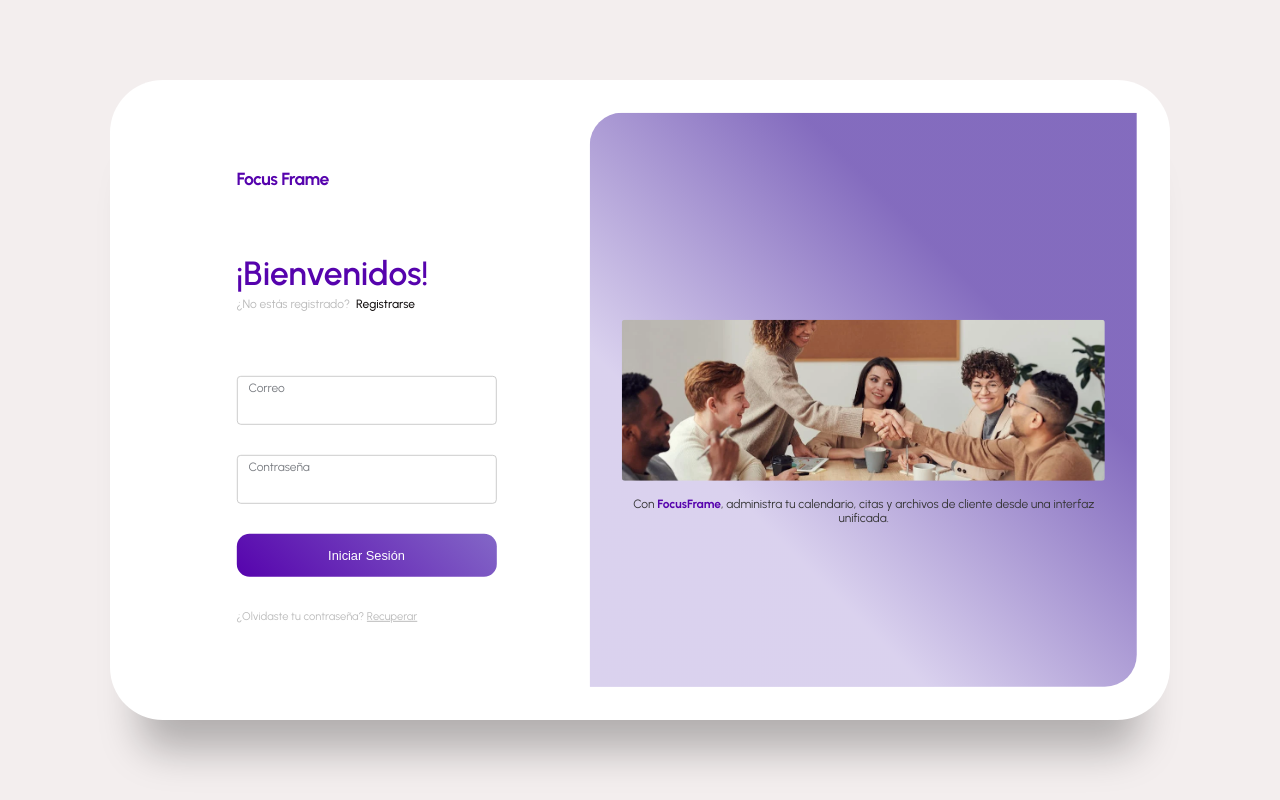
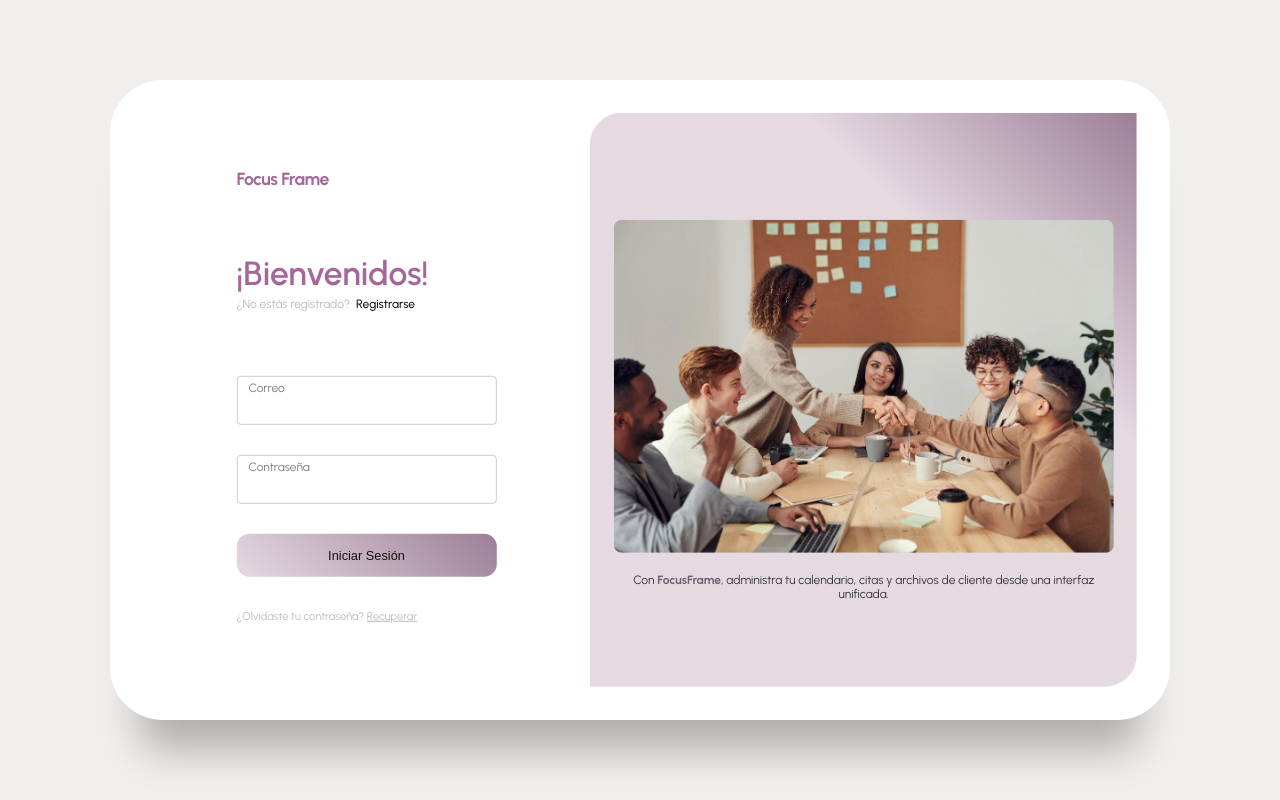
Before and after one commit to Sxrxm/FocusFrame, a React (Create React App) app: page / in a window 1280 px wide. Built offline with nearby package versions, Linux system fonts and the light colour scheme; the HTML template or start-up script is replaced by a standard one.

Commit message:
Login y registro cambio de color y imagen

```diff
--- a/src/App.css
+++ b/src/App.css
@@ -77,13 +77,13 @@ form.sign-up-form {
   font-size: 1.1rem;
   margin-top: -9px;
   letter-spacing: -0.5px;
-  color: #5603AD;
+  color: #a56799;
 }
 
 .heading h2 {
   font-size: 2.1rem;
   font-weight: 600;
-  color: #5603AD;
+  color: #a56799;
 }
 
 .heading h6 {
@@ -103,7 +103,7 @@ form.sign-up-form {
 }
 
 .toggle:hover {
-  color: #8371fd;
+  color: #a56799;
 }
 
 .input-wrap {
@@ -119,7 +119,7 @@ form.sign-up-form {
 }
 
 .input-field:focus {
-  border-color: #8371fd;
+  border-color: #a56799;
 }
 
 
@@ -161,8 +161,8 @@ label {
   display: inline-block;
   width: 100%;
   height: 43px;
-  background: linear-gradient(45deg, #5603AD, #8367C7);
-  color: #fff;
+  background: linear-gradient(45deg, #E5DAE2, #9D7F97);
+  color: #151111;
   border: none;
   cursor: pointer;
   border-radius: 0.8rem;
@@ -171,7 +171,7 @@ label {
 }
 
 .sign-btn:hover {
-  background-color: #8371fd;
+  background-color: #a56799;
 }
 
 .text {
@@ -185,7 +185,7 @@ label {
 }
 
 .text a:hover {
-  color: #8371fd;
+  color: #a56799;
 }
 
 main.sign-up-mode form.sign-in-form {
@@ -212,8 +212,8 @@ main.sign-up-mode .carousel-img {
   width: 55%;
   left: 45%;
   top: 0;
-  background-color: #8367C7;
-  background-image: linear-gradient(45deg, rgba(255, 255, 255, 0.7) 30%, rgba(133, 118, 170, 0.3) 70%);
+  background-color: #9D7F97;
+  background: linear-gradient(45deg,#E5DAE2 70%, #9D7F97) 30%;
   border-radius: 2rem 0 2rem 0;
   display: flex;
   justify-content: center;
@@ -228,29 +228,29 @@ main.sign-up-mode .carousel-img {
 .images-wrapper {
   display: grid;
   grid-template-columns: 1fr;
-  grid-template-rows: 1fr;
+  grid-template-rows: auto;
   justify-content: center;
   align-items: center;
 }
 
 .img-1 {
-  width: 100%;
-  height: 50%;
+  max-width: 500px;
+  max-height: 500px;
   object-fit: cover;
   align-items: center;
   object-fit: cover;
-  border-radius: 0.2rem;
+  border-radius: 0.5rem;
 }
 .image-text {
-  margin-top: 10px;
+  position: relative;
+  top: 20px;
   font-size: 12px;
   color: #333;
-  margin-top: -100px;
   text-align: center;
 }
 .highlight {
   font-weight: bold;
-  color:#5603AD;
+  color:#6f6475;
 }
 
 @media (max-width: 850px) {
```
